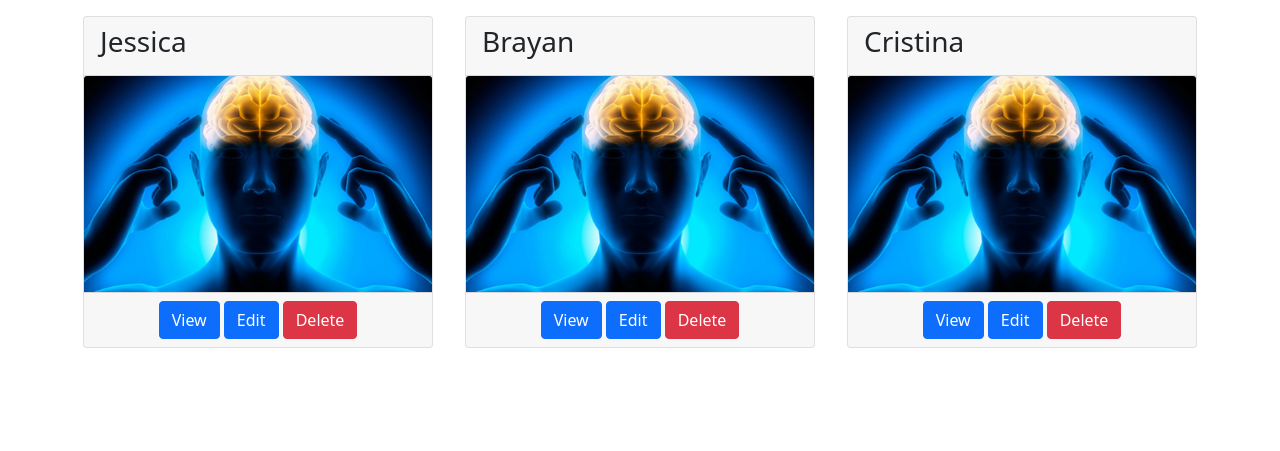
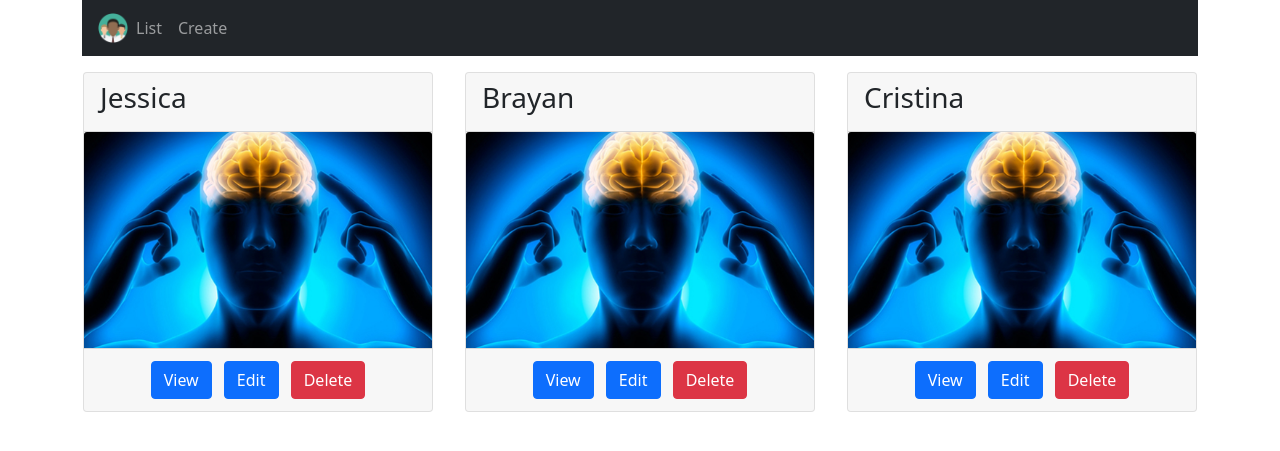
Before and after one commit to BrayanBaquero/EmployeeManagementMVC, an ASP.NET Core app: page /Home/index in a window 1280 px wide. Shown: the top 451 px of the page. Run offline with ASP.NET Core 8, Linux system fonts and the light colour scheme.

Commit message:
Bootstrap navigation menu https://www.youtube.com/watch?v=l2dzzuxvmxk&list=PL6n9fhu94yhVkdrusLaQsfERmL_Jh4XmU&index=39&ab_channel=kudvenkat

```diff
--- a/Views/Home/Index.cshtml
+++ b/Views/Home/Index.cshtml
@@ -17,10 +17,10 @@
                  asp-append-version="true"/> @*asp-append-version detecta si la imagene del servidor a cambiado y crea un hash unico para cada imagen*@
             <div class="card-footer text-center">
                 <a asp-controller="home" asp-action="details" asp-route-id="@employee.Id"
-                   class="btn btn-primary">View</a>
+                   class="btn btn-primary m-1">View</a>
 
-                <a href="#" class="btn btn-primary">Edit</a>
-                <a href="#" class="btn btn-danger">Delete</a>
+                <a href="#" class="btn btn-primary m-1">Edit</a>
+                <a href="#" class="btn btn-danger m-1">Delete</a>
             </div>
         </div>
     }
--- a/Views/Shared/_Layout.cshtml
+++ b/Views/Shared/_Layout.cshtml
@@ -6,6 +6,8 @@
     <title>@ViewBag.Title</title>
     <environment>
         <link href="~/lib/bootstrap/css/bootstrap.css" rel="stylesheet" />
+        <script src="~/lib/jquery/jquery.min.js"></script>
+        <script src="~/lib/bootstrap/js/bootstrap.js"></script>
     </environment>
 
     <environment exclude="Development">
@@ -23,6 +25,25 @@
 </head>
 <body>
     <div class="container">
+        <nav class="navbar navbar-expand-sm bg-dark navbar-dark">
+            <a class="navbar-nav" asp-action="index" asp-controller="home">
+                <img src="~/images/employees.png" height="30" width="30" />
+            </a>
+            <button type="button" class="navbar-toggler" data-toggle="collapse" data-target="#collapsibleNavbar">
+                <span class="navbar-toggler-icon"></span>
+            </button>
+            <div class="collapse navbar-collapse" id="collapsibleNavbar">
+                <ul class="navbar-nav">
+                    <li class="nav-item">
+                        <a asp-action="index" asp-controller="home" class="nav-link">List</a>
+                    </li>
+                    <li class="nav-item">
+                        <a asp-action="create" asp-controller="home" class="nav-link">Create</a>
+                    </li>
+                </ul>
+            </div>
+        </nav>
+        <div>
             @RenderBody()
         </div>
 
@@ -31,5 +52,6 @@
         {
             @RenderSection("Scripts", required: true);
         }
+    </div>
 </body>
 </html>
```
Also changed, not shown: wwwroot/images/employees.png (added). Lines whose indentation alone changed are shown as unchanged.
